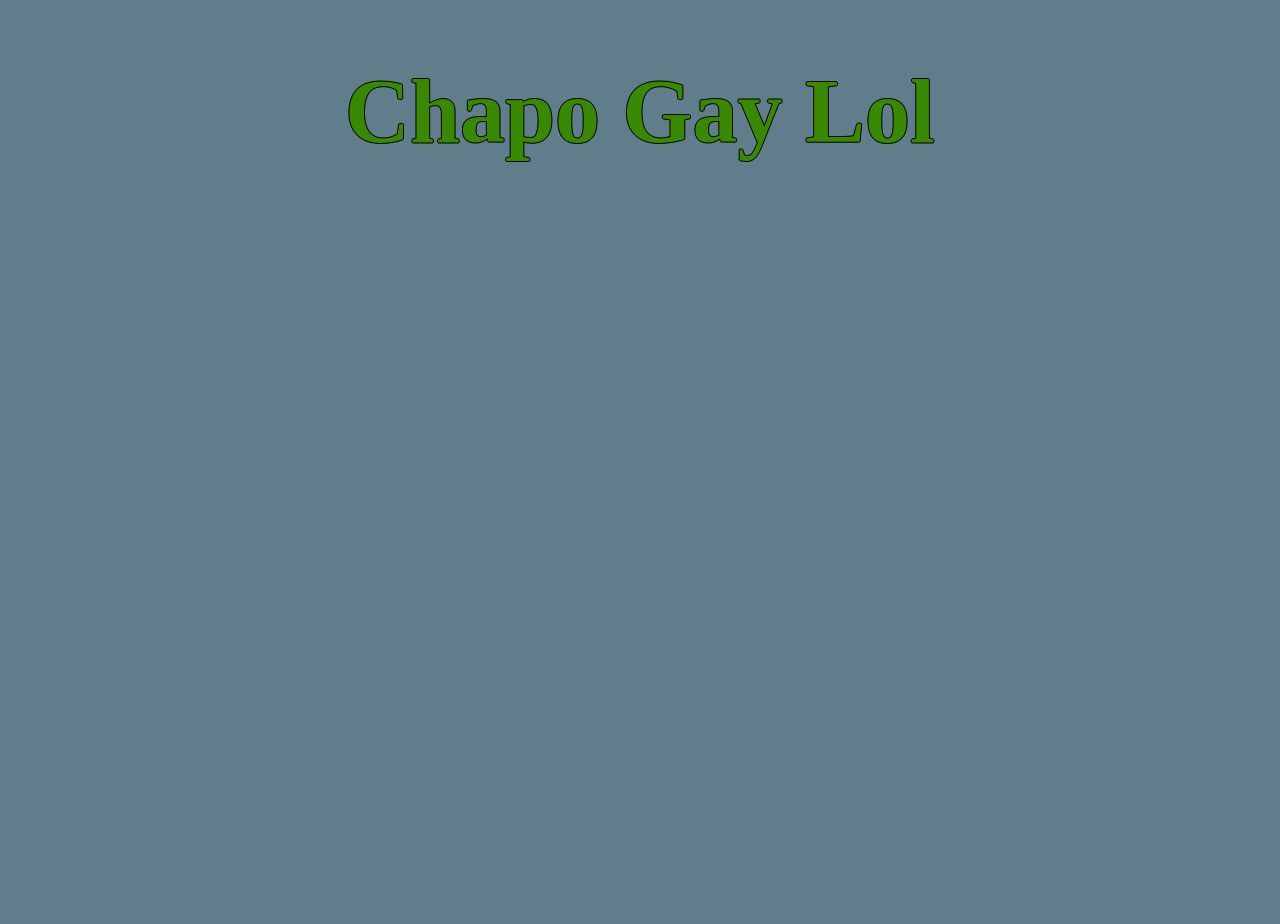
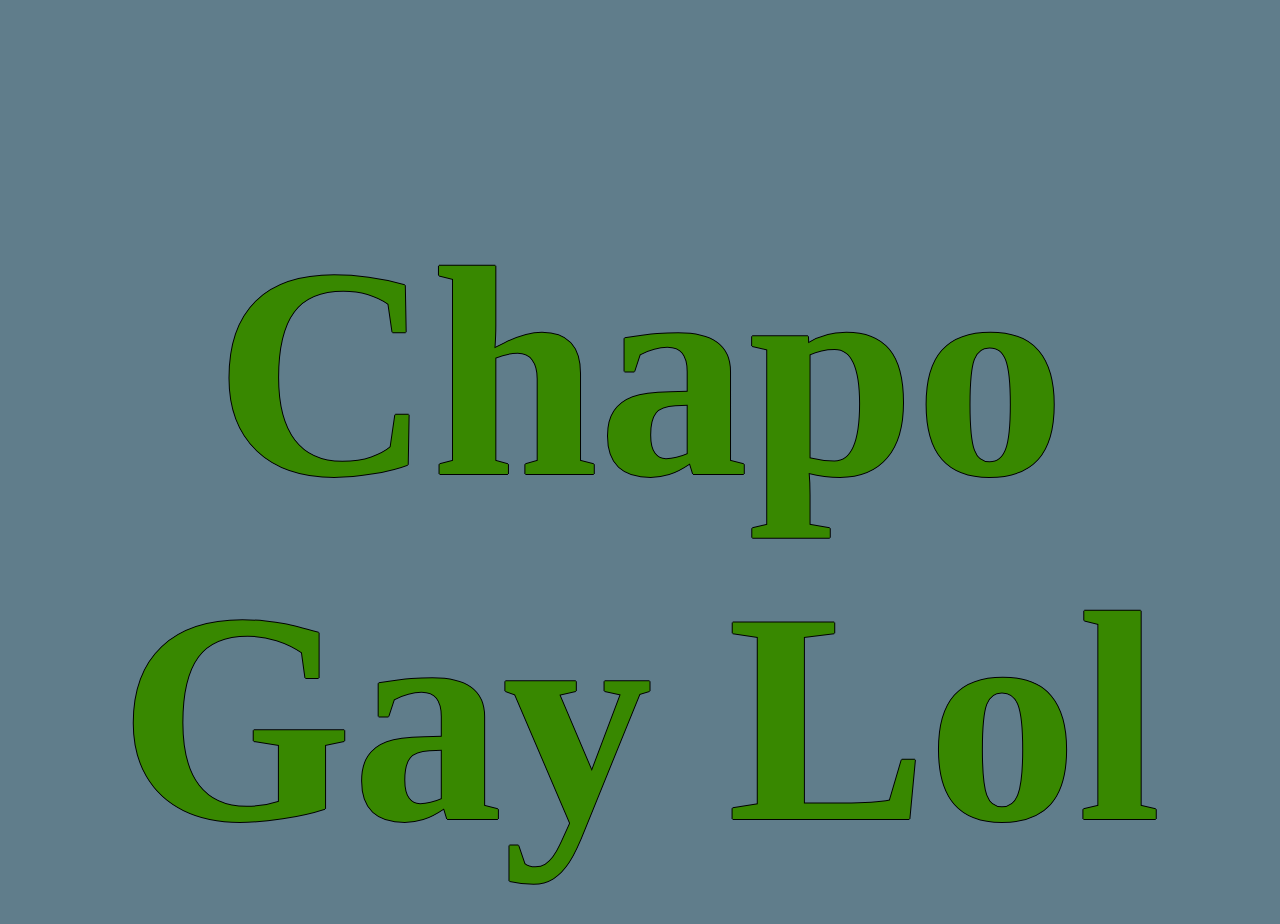
Before and after one commit to dumbidiot69/dumbidiot69.github.io, a plain HTML site: page index.html in a window 1280 px wide. Before the commit the page ends 800 px from the top, so only its background shows below. Drawn offline with Linux system fonts and the light colour scheme.

Commit message:
Update index.html

```diff
--- a/index.html
+++ b/index.html
@@ -21,7 +21,7 @@
 
         /* Font options */
         text-shadow: -1px 0 black, 0 1px black, 1px 0 black, 0 -1px black;
-        font-size:90px;
+        font-size:300px;
 
         /* Chrome, Safari, Opera */
         -webkit-animation: rainbow 3s infinite;
```
